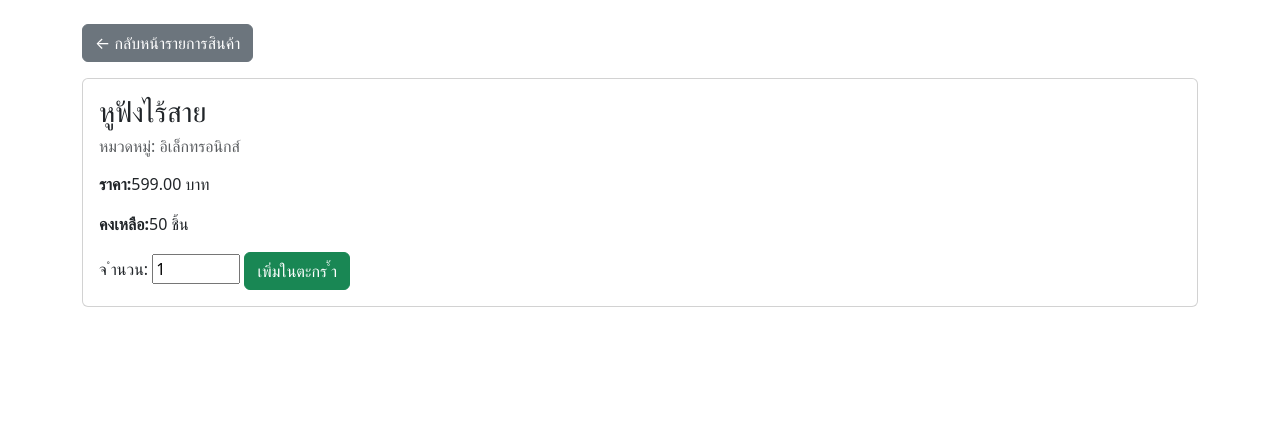
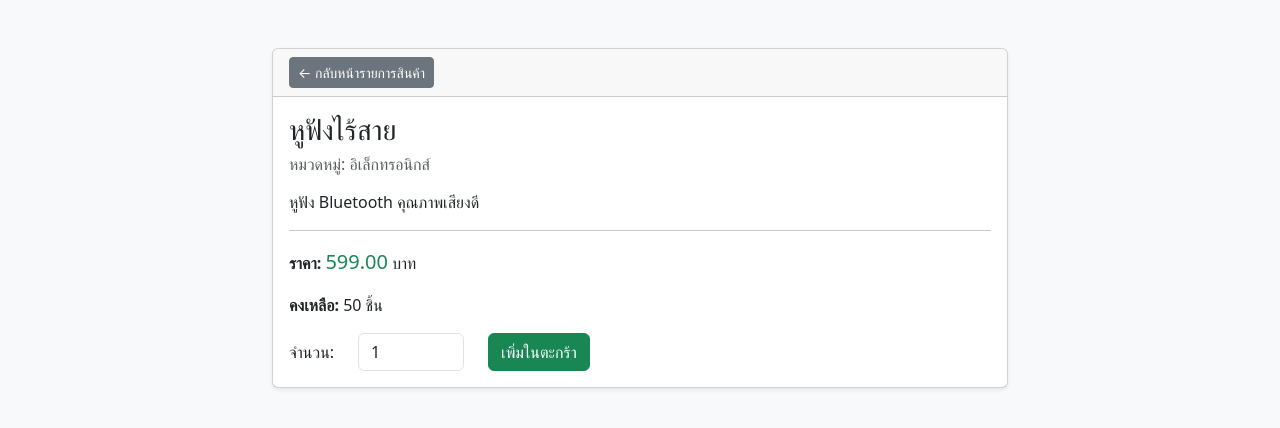
Before and after one commit to KomThodsaporn/Store, a PHP site: page /product_detail.php?id=4 in a window 1280 px wide. Shown: the top 428 px of the page. Run offline with PHP 8.4, Linux system fonts and the light colour scheme; a user stored in the database is signed in; data comes from the database, SQL or seed files in the repository.

Commit message:
Add files via upload

```diff
--- a/index.php
+++ b/index.php
@@ -40,7 +40,7 @@ $products = $stmt->fetchAll(PDO::FETCH_ASSOC);
     <div class="row">
         <?php foreach ($products as $product): ?>
             <div class="col-md-4 mb-4">
-                <div class="card h-100">
+                <div class="card h-100 shadow-sm">
                     <div class="card-body">
                         <h5 class="card-title"><?= htmlspecialchars($product['product_name']) ?></h5>
                         <h6 class="card-subtitle mb-2 text-muted"><?= htmlspecialchars($product['category_name']) ?></h6>
@@ -56,12 +56,13 @@ $products = $stmt->fetchAll(PDO::FETCH_ASSOC);
                             <small class="text-muted">เข้าสู่ระบบเพื่อสั่งซื้อ</small>
                         <?php endif; ?>
                         <a href="product_detail.php?id=<?= $product['product_id'] ?>"
-                            class="btn btn-sm btn-outline-primary floatend">ดูรายละเอียด</a>
+                            class="btn btn-sm btn-outline-primary ms-1">ดูรายละเอียด</a>
                     </div>
                 </div>
             </div>
         <?php endforeach; ?>
     </div>
+    <script src="https://cdn.jsdelivr.net/npm/bootstrap@5.3.7/dist/js/bootstrap.bundle.min.js"></script>
 </body>
 
 </html>
--- a/product_detail.php
+++ b/product_detail.php
@@ -22,32 +22,50 @@ $isLoggedIn = isset($_SESSION['user_id']);
 
 <head>
     <meta charset="UTF-8">
-    <title>รำยละเอยีดสนิ คำ้</title>
+    <title>รายละเอียดสินค้า</title>
     <link href="https://cdn.jsdelivr.net/npm/bootstrap@5.3.0/dist/css/bootstrap.min.css" rel="stylesheet">
 </head>
 
-<body class="container mt-4">
-    <a href="index.php" class="btn btn-secondary mb-3">← กลับหน้ารายการสินค้า</a>
-    <div class="card">
+<body class="bg-light">
+    <div class="container mt-5">
+        <div class="row justify-content-center">
+            <div class="col-md-8">
+                <div class="card shadow-sm">
+                    <div class="card-header">
+                        <a href="index.php" class="btn btn-secondary btn-sm">← กลับหน้ารายการสินค้า</a>
+                    </div>
                     <div class="card-body">
                         <h3 class="card-title"><?= htmlspecialchars($product['product_name']) ?></h3>
-            <h6 class="text-muted">หมวดหมู่: <?= htmlspecialchars($product['category_name']) ?></h6>
-            <p class="card-text mt-3"></p>
-            <p><strong>ราคา:</strong><?= htmlspecialchars($product['price']) ?> บาท</p>
-            <p><strong>คงเหลือ:</strong><?= htmlspecialchars($product['stock']) ?> ชิ้น </p>
+                        <h6 class="text-muted mb-3">หมวดหมู่: <?= htmlspecialchars($product['category_name']) ?></h6>
+                        <p class="card-text"><?= nl2br(htmlspecialchars($product['description'])) ?></p>
+                        <hr>
+                        <p><strong>ราคา:</strong> <span class="text-success fs-5"><?= number_format($product['price'], 2) ?></span> บาท</p>
+                        <p><strong>คงเหลือ:</strong> <?= htmlspecialchars($product['stock']) ?> ชิ้น</p>
                         <?php if ($isLoggedIn): ?>
                             <form action="cart.php" method="post" class="mt-3">
                                 <input type="hidden" name="product_id" value="<?= $product['product_id'] ?>">
-                    <label for="quantity">จ ำนวน:</label>
-                    <input type="number" name="quantity" id="quantity" value="1" min="1" max="<?=
-                        $product['stock'] ?>" required>
-                    <button type="submit" class="btn btn-success">เพิ่มในตะกร ้ำ</button>
+                                <div class="row align-items-center">
+                                    <div class="col-auto">
+                                        <label for="quantity" class="col-form-label">จำนวน:</label>
+                                    </div>
+                                    <div class="col-auto">
+                                        <input type="number" name="quantity" id="quantity" class="form-control"
+                                            value="1" min="1" max="<?= $product['stock'] ?>" required>
+                                    </div>
+                                    <div class="col-auto">
+                                        <button type="submit" class="btn btn-success">เพิ่มในตะกร้า</button>
+                                    </div>
+                                </div>
                             </form>
                         <?php else: ?>
-                <div class="alert alert-info mt-3">กรุณาเข้าสู่ระบบเพื่อสั่งสิ้นค้า</div>
+                            <div class="alert alert-info mt-3">กรุณาเข้าสู่ระบบเพื่อสั่งซื้อสินค้า</div>
                         <?php endif; ?>
                     </div>
                 </div>
+            </div>
+        </div>
+    </div>
+    <script src="https://cdn.jsdelivr.net/npm/bootstrap@5.3.0/dist/js/bootstrap.bundle.min.js"></script>
 </body>
 
 </html>
```
Also changed, not shown: login.php (+23 -10 lines). Lines whose indentation alone changed are shown as unchanged.
